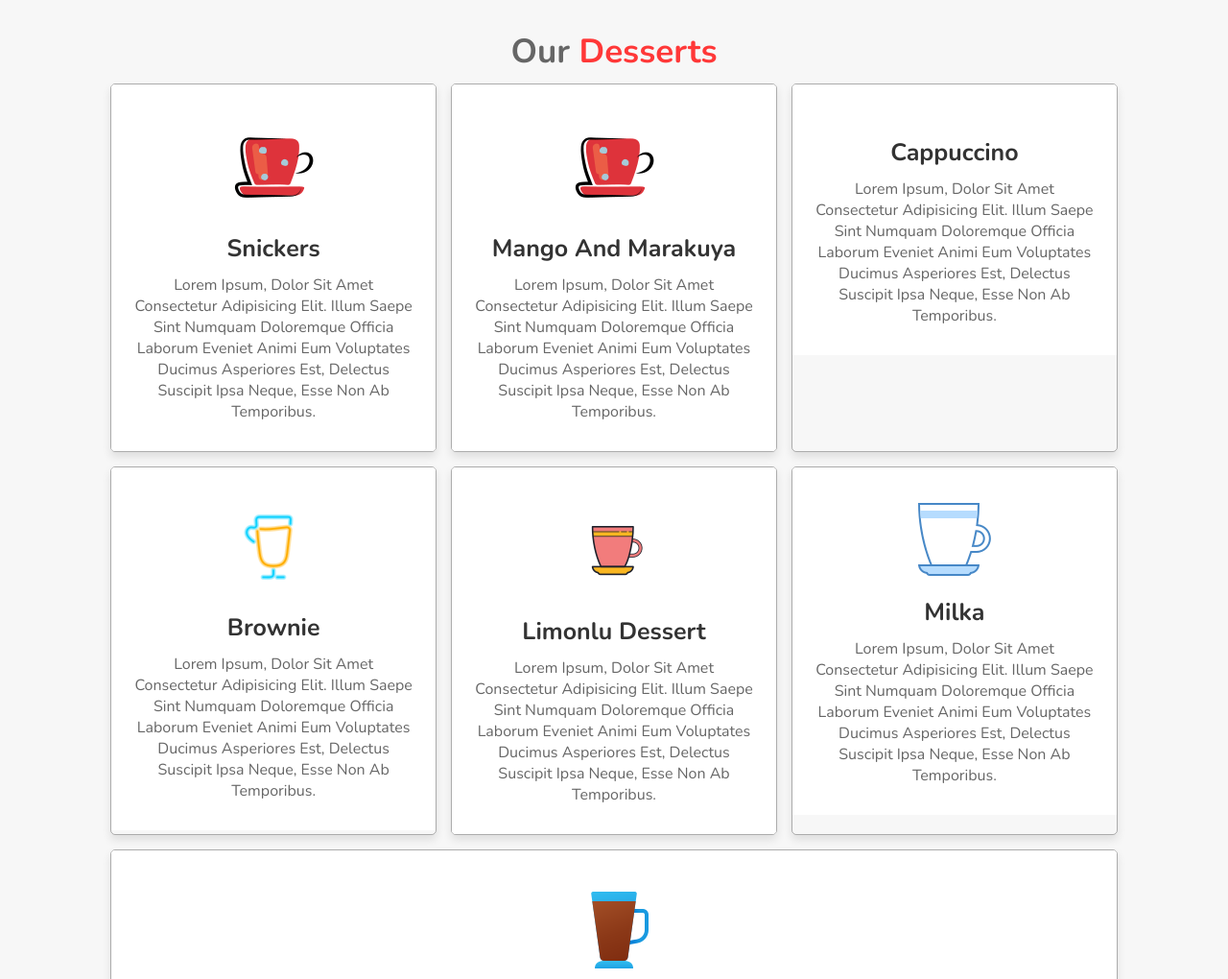
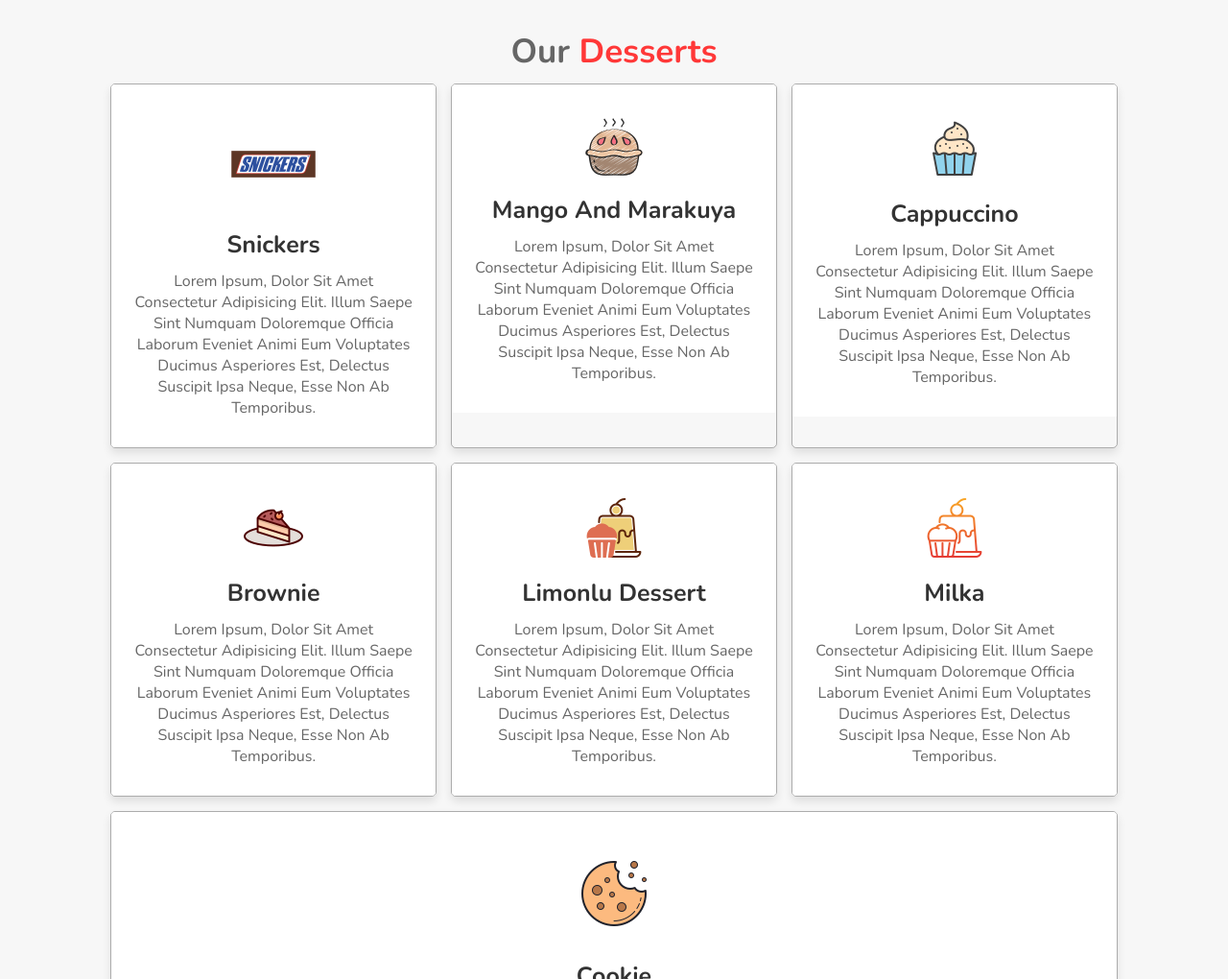
Before and after one commit to 01Nijat/Coffeeshop-, a plain HTML site: page index.html in a window 1280 px wide. Shown: the part 800-1820 px from the top of the page at 96% size. Drawn offline with nearby package versions, Linux system fonts and the light colour scheme.

Commit message:
complete

```diff
--- a/index.html
+++ b/index.html
@@ -48,7 +48,7 @@
         <div class="box">
             <img class="image" src="img/snickers-1.jpg" alt="">
             <div class="content">
-                <img src="img/coffee2.png" alt="">
+                <img src="img/snickers.png" alt="">
                 <h3>Snickers</h3>
                 <span class="price">  7₼ </span>
                 <p>Lorem ipsum, dolor sit amet consectetur adipisicing elit. Illum saepe sint numquam doloremque officia laborum eveniet animi eum voluptates ducimus asperiores est, delectus suscipit ipsa neque, esse non ab temporibus.</p>
@@ -57,7 +57,7 @@
         <div class="box">
             <img class="image" src="img/mango-mango-passievruchtenmousse.jpg" alt="">
             <div class="content">
-                <img src="img/coffee2.png" alt="">
+                <img src="img/icons8-1.png" alt="">
                 <h3>Mango and Marakuya </h3>
                 <span class="price">  7₼ </span>
                 <p>Lorem ipsum, dolor sit amet consectetur adipisicing elit. Illum saepe sint numquam doloremque officia laborum eveniet animi eum voluptates ducimus asperiores est, delectus suscipit ipsa neque, esse non ab temporibus.</p>
@@ -66,7 +66,7 @@
         <div class="box">
             <img class="image" src="img/cappucino dessert.jpg" alt="">
             <div class="content">
-                <img src="img/coffeeicon.png" alt="">
+                <img src="img/icons8-2.png" alt="">
                 <h3>Cappuccino</h3>
                 <span class="price">  7₼ </span>
                 <p>Lorem ipsum, dolor sit amet consectetur adipisicing elit. Illum saepe sint numquam doloremque officia laborum eveniet animi eum voluptates ducimus asperiores est, delectus suscipit ipsa neque, esse non ab temporibus.</p>
@@ -75,7 +75,7 @@
         <div class="box">
             <img class="image" src="img/brownie.jpg" alt="">
             <div class="content">
-                <img src="img/coffeeicon2.png" alt="">
+                <img src="img/icons8-3.png" alt="">
                 <h3>Brownie</h3>
                 <span class="price">  7₼ </span>
                 <p>Lorem ipsum, dolor sit amet consectetur adipisicing elit. Illum saepe sint numquam doloremque officia laborum eveniet animi eum voluptates ducimus asperiores est, delectus suscipit ipsa neque, esse non ab temporibus.</p>
@@ -85,7 +85,7 @@
             <img class="image" src="img/lemon.jpg" alt="">
             <span class="price"> 7₼ </span>
             <div class="content">
-                <img src="img/coffeeicon3.png" alt="">
+                <img src="img/icons8-4.png" alt="">
                 <h3>Limonlu Dessert</h3>
                 <span class="price">  3₼ </span>
                 <p>Lorem ipsum, dolor sit amet consectetur adipisicing elit. Illum saepe sint numquam doloremque officia laborum eveniet animi eum voluptates ducimus asperiores est, delectus suscipit ipsa neque, esse non ab temporibus.</p>
@@ -94,7 +94,7 @@
         <div class="box">
             <img class="image" src="img/milkacake.jpg" alt="">
             <div class="content">
-                <img src="img/coffeeicon4.png" alt="">
+                <img src="img/icons8-5.png" alt="">
                 <h3>Milka</h3>
                 <span class="price">  13₼ </span>
                 <p>Lorem ipsum, dolor sit amet consectetur adipisicing elit. Illum saepe sint numquam doloremque officia laborum eveniet animi eum voluptates ducimus asperiores est, delectus suscipit ipsa neque, esse non ab temporibus.</p>
@@ -103,7 +103,7 @@
         <div class="box">
             <img class="image" src="img/cookie.jpg" alt="">
             <div class="content">
-                <img src="img/coffeeicon5.png" alt="">
+                <img src="img/icons8-cookie-100.png" alt="">
                 <h3>Cookie</h3>
                 <span class="price"> 2.5₼ </span>
                 <p>Lorem ipsum, dolor sit amet consectetur adipisicing elit. Illum saepe sint numquam doloremque officia laborum eveniet animi eum voluptates ducimus asperiores est, delectus suscipit ipsa neque, esse non ab temporibus.</p>
```
Also changed, not shown: img/icons8-1.png (added), img/icons8-2.png (added), img/icons8-3.png (added), img/icons8-4.png (added), img/icons8-5.png (added), img/icons8-cookie-100.png (added), img/snickers.png (added).
